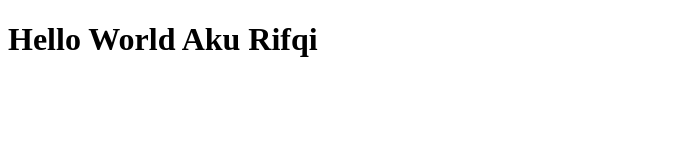
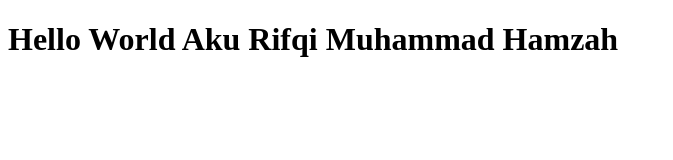
Before and after one commit to KOSATAN7/embrioclass, a plain HTML site: page views/Rifqi/Iluvia.html in a window 1280 px wide. Shown: the whole page, without its empty margins (0-673 px from the left). Drawn offline with Linux system fonts and the light colour scheme.

Commit message:
Docs : Adding Iluvia html

```diff
--- a/views/Rifqi/Iluvia.html
+++ b/views/Rifqi/Iluvia.html
@@ -6,6 +6,6 @@
     <title>Pukimak</title>
   </head>
   <body>
-    <h1>Hello World Aku Rifqi</h1>
+    <h1>Hello World Aku Rifqi Muhammad Hamzah</h1>
   </body>
 </html>
```
